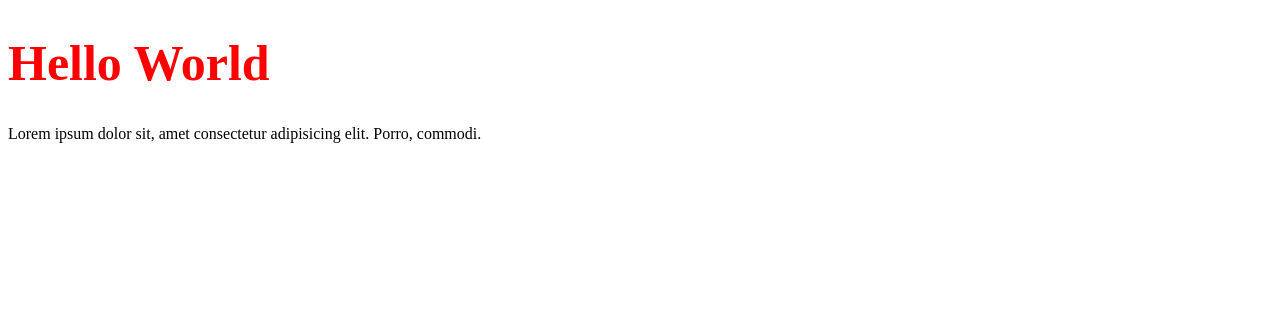
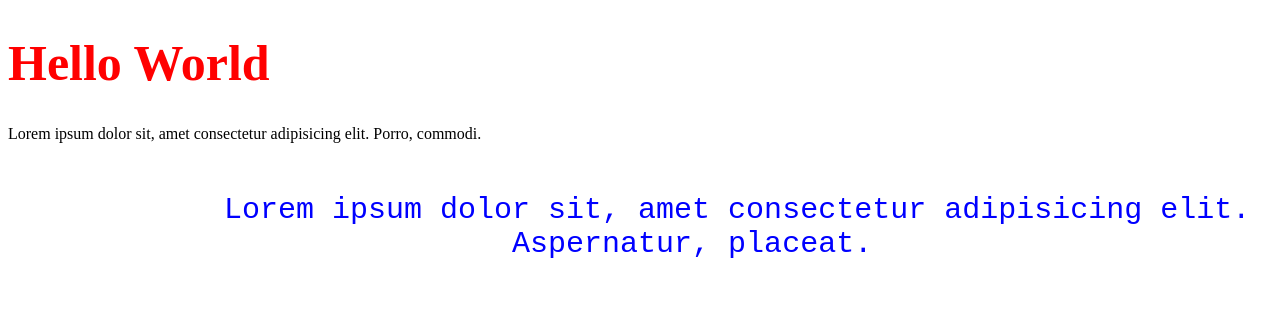
Before and after one commit to Ali-Nawab/Github-Checking, a plain HTML site: page index.html in a window 1280 px wide. Drawn offline with Linux system fonts and the light colour scheme.

Commit message:
span tag is added

```diff
--- a/index.html
+++ b/index.html
@@ -9,5 +9,13 @@
 <body>
     <h1>Hello World</h1>
     <p>Lorem ipsum dolor sit, amet consectetur adipisicing elit. Porro, commodi.</p>
+    <p>
+        <pre>
+            <span>
+            Lorem ipsum dolor sit, amet consectetur adipisicing elit.
+                            Aspernatur, placeat.
+            </span>
+        </pre>
+    </p>
 </body>
 </html>
--- a/style.css
+++ b/style.css
@@ -2,3 +2,7 @@ h1{
     color: red;
     font-size: 50px;
 }
+span{
+    color: blue;
+    font-size: 30px;
+}
```
